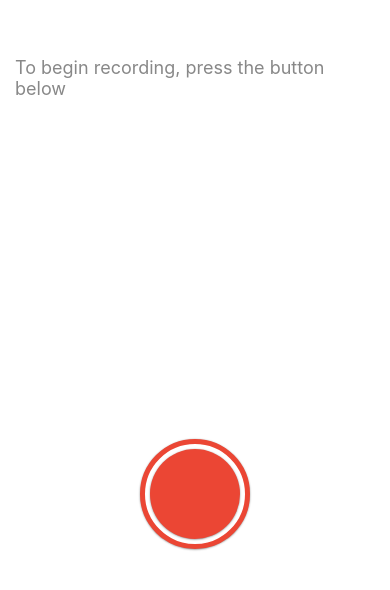
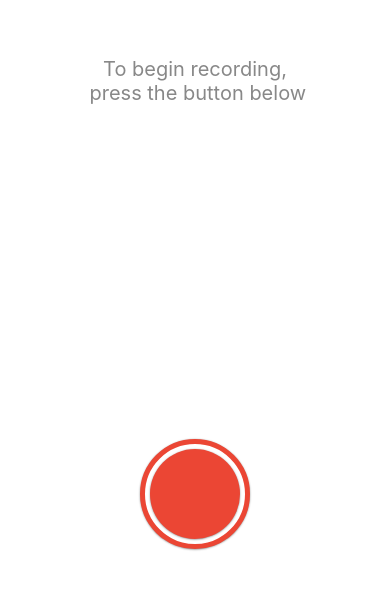
Before and after one commit to zachlchan/FAWEGO, a React Native app: screen / in a window 390 px wide. Shown: the part 224-814 px from the top of the page. Built offline with nearby package versions, Linux system fonts and the light colour scheme.

Commit message:
implemented start and stop timer methods when record-button is pressed

```diff
--- a/App.js
+++ b/App.js
@@ -1,33 +1,56 @@
 import React, {Component} from 'react';
 import { StyleSheet, Text, TouchableOpacity, View } from 'react-native';
 import RecordButton from './components/record-button';
+import Timer from './components/timer';
 
 class App extends Component {
   constructor(props) {
     super(props);
     this.state = {
-      isRecording: false
+      isRecording: false,
+      time: 0,
+      startTime: 0,
     };
-    this.setIsRecording = this.setIsRecording.bind(this);
+    this.startTimer = this.startTimer.bind(this);
+    this.stopTimer = this.stopTimer.bind(this);
+    this.toggleRecording = this.toggleRecording.bind(this);
   }
 
-  setIsRecording = () => {
-    this.setState({ isRecording: !this.state.isRecording });
+  startTimer = () => {
+    this.setState({
+      isRecording: true,
+      time: this.state.time,
+      startTime: Date.now(),
+    });
+    this.timer = setInterval(() => {
+      this.setState({ time: Math.floor((Date.now() - this.state.startTime)) })
+    }, 1000);
+  }
+
+  stopTimer = () => {
+    this.setState({
+      isRecording: false,
+      time: 0,
+    });
+    clearInterval(this.timer);
+  }
+
+  toggleRecording = () => {
+    const { isRecording } = this.state;
+    isRecording ? this.stopTimer() : this.startTimer();
   }
 
   render() {
-    const { isRecording } = this.state;
+    const { isRecording, time } = this.state;
     return (
       <View style={styles.container}>
         <View style={{ flex: 1 }}>
         </View>
-        <View style={{ flex: 1 }}>
-          <Text style={styles.instructions}>
-            To begin recording, press the button below
-          </Text>
+        <View style={styles.timerContainer}>
+          <Timer isStarted={isRecording} time={time} />
         </View>
         <View style={{ flex: 1 }}>
-          <RecordButton isRecording={isRecording} press={this.setIsRecording}/>
+          <RecordButton isRecording={isRecording} press={this.toggleRecording} />
         </View>
       </View>
     );
@@ -41,10 +64,10 @@ const styles = StyleSheet.create({
     alignItems: 'center',
     justifyContent: 'center',
   },
-  instructions: {
-    color: '#888',
-    fontSize: 18,
-    marginHorizontal: 15,
+  timerContainer: {
+    flex: 1,
+    flexDirection: 'column',
+    alignItems: 'center',
   },
 });
 
--- /dev/null
+++ b/components/timer.js
@@ -0,0 +1,37 @@
+import React, { useState } from 'react';
+import { StyleSheet, Text, View } from 'react-native';
+import ms from 'pretty-ms';
+
+const Timer = ({ isStarted, time }) => {
+  const instructions = isStarted ? `Activity started:\n` : `To begin recording,\n press the button below`;
+
+  const timerText = isStarted ? ms(time, {colonNotation: true }) : '';
+
+  return (
+    <>
+      <Text style={styles.instructions}>
+        {instructions}
+      </Text>
+      <Text style={styles.timer}>
+        {timerText}
+      </Text>
+    </>
+  );
+}
+
+const styles = StyleSheet.create({
+  instructions: {
+    color: '#888',
+    fontSize: 20,
+    marginHorizontal: 15,
+    textAlign: 'center',
+  },
+  timer: {
+    color: '#eb4634',
+    fontSize: 40,
+    marginHorizontal: 15,
+    textAlign: 'center',
+  },
+});
+
+export default Timer;
--- a/package.json
+++ b/package.json
@@ -10,6 +10,7 @@
   "dependencies": {
     "expo": "~40.0.0",
     "expo-status-bar": "~1.0.3",
+    "pretty-ms": "^7.0.1",
     "react": "16.13.1",
     "react-dom": "16.13.1",
     "react-native": "https://github.com/expo/react-native/archive/sdk-40.0.1.tar.gz",
```
Also changed, not shown: 1 other file (tests, documents, lock files or other folders).
